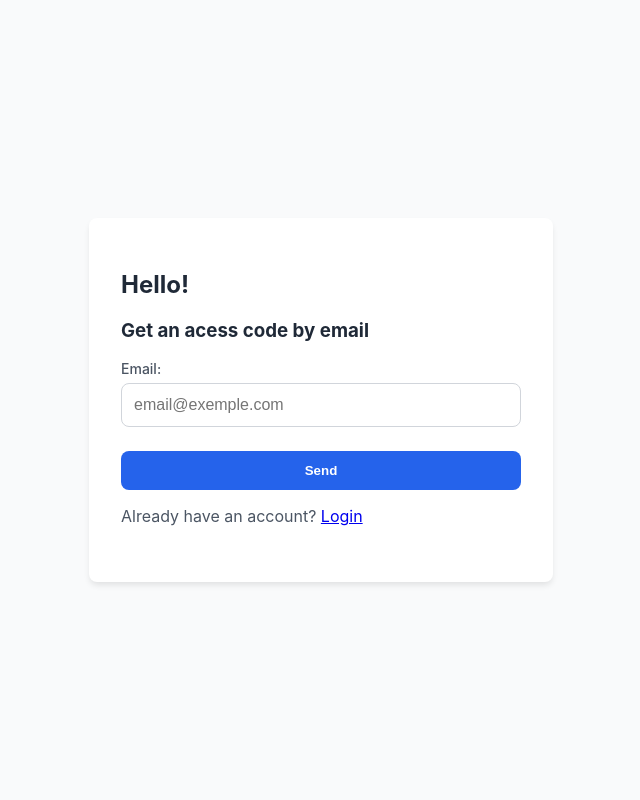
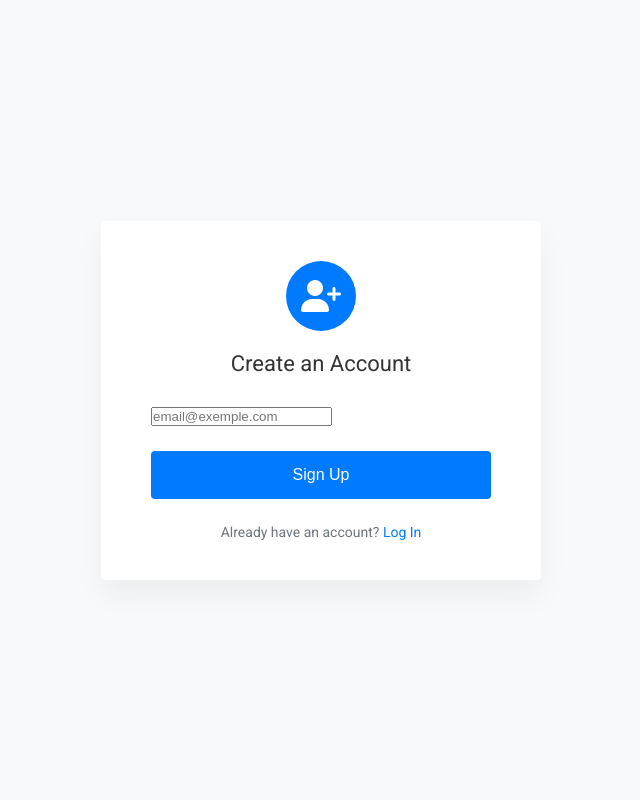
Before and after one commit to carlosEduardo704/Login_register_system, a Django app: page /signup/ in a window 1280 px wide. Shown: the whole page, without its empty margins (319-959 px from the left). Run offline with Django 5.2, Linux system fonts and the light colour scheme; parts of the project's set-up code (start-up, migrations or seed data) failed here and were passed over.

Commit message:
add: new templates and styles

```diff
--- a/app/templates/base.html
+++ b/app/templates/base.html
@@ -6,10 +6,12 @@
   <meta name="viewport" content="width=device-width, initial-scale=1.0">
   <title>{% block title %}{% endblock title %}</title>
   <link rel="stylesheet" href="{% static 'css/base.css' %}">
+  <link href="https://fonts.googleapis.com/css?family=Roboto:300,400,500&display=swap" rel="stylesheet">
+  <link rel="stylesheet" href="https://cdnjs.cloudflare.com/ajax/libs/font-awesome/6.4.0/css/all.min.css">
+  {% block links %}{% endblock links %}
+  {% block style %}{% endblock style %}
 </head>
 <body>
-  <div class="main-card">
     {% block content %}{% endblock %}
-  </div>
 </body>
 </html>
--- a/authentication/static/css/base.css
+++ b/authentication/static/css/base.css
@@ -1,71 +1,111 @@
-:root {
-    --primary: #2563EB;
-    --primary-hover: #1D4ED8;
-    --bg: #F9FAFB;
-    --card-bg: #FFFFFF;
-    --text-main: #1F2937;
-    --text-secondary: #4B5563;
-    --border: #D1D5DB;
-    --error: #EF4444;
-    --radius: 8px;
+@media (max-width: 480px) {
+    .login-card {
+        padding: 30px 20px;
+    }
+}
+
+* {
+    box-sizing: border-box;
+    margin: 0;
+    padding: 0;
 }
 
 body {
-    font-family: 'Inter', sans-serif;
-    background-color: var(--bg);
-    color: var(--text-main);
+    font-family: "Roboto", sans-serif;
+    background-color: #f8f9fa;
+    color: #333;
+    min-height: 100vh;
     display: flex;
+    flex-direction: column;
+    align-items: center;
     justify-content: center;
-    align-items: center;
-    min-height: 100vh;
-    margin: 0;
 }
 
 .main-card {
-    background: var(--card-bg);
-    padding: 32px;
-    border-radius: var(--radius);
-    box-shadow: 0 4px 6px -1px rgba(0, 0, 0, 0.1);
-    width: 100%;
-    max-width: 400px;
+    background: #fff;
+    width: 440px;
+    max-width: 90%;
+    padding: 40px 50px;
+    border-radius: 4px;
+    box-shadow: 0 15px 30px 0 rgba(0, 0, 0, 0.05);
+    text-align: center;
 }
 
-h1 { font-size: 24px; margin-bottom: 8px; text-align: center;}
-p { color: var(--text-secondary); margin-bottom: 24px; }
-
-.form-group { margin-bottom: 16px; }
-label { display: block; font-size: 14px; font-weight: 500; margin-bottom: 6px; }
-
-input {
-    width: 100%;
-    padding: 12px;
-    border: 1px solid var(--border);
-    border-radius: var(--radius);
-    box-sizing: border-box;
-    font-size: 16px;
+.user-icon {
+    width: 70px;
+    height: 70px;
+    background-color: #007bff;
+    border-radius: 50%;
+    margin: 0 auto 20px auto;
+    display: flex;
+    align-items: center;
+    justify-content: center;
+    color: #fff;
+    font-size: 32px;
 }
 
-input:focus {
-    outline: 2px solid var(--primary);
-    border-color: transparent;
+.main-card h3 {
+    font-size: 22px;
+    font-weight: 400;
+    color: #333;
+    margin-bottom: 30px;
 }
 
-button {
-    width: 100%;
-    padding: 12px;
-    background-color: var(--primary);
-    color: white;
-    border: none;
-    border-radius: var(--radius);
-    font-weight: 600;
-    cursor: pointer;
-    transition: background 0.2s;
+.form-group {
+    margin-bottom: 20px;
+    text-align: left;
 }
 
-button:hover { background-color: var(--primary-hover); }
+.form-input {
+    width: 100%;
+    height: 48px;
+    padding: 10px 15px;
+    font-size: 15px;
+    border: 1px solid #e1e1e1;
+    border-radius: 4px;
+    outline: none;
+    transition: border-color 0.3s;
+    color: #333;
+    background-color: #fff;
+}
 
-.error-message {
-    color: var(--error);
-    font-size: 12px;
-    margin-top: 4px;
+.form-input:focus {
+    border-color: #80bdff;
+    box-shadow: 0 0 0 0.2rem rgba(0, 123, 255, 0.25);
 }
+
+.btn-submit {
+    background-color: #007bff;
+    color: #fff;
+    border: none;
+    width: 100%;
+    height: 48px;
+    border-radius: 4px;
+    font-size: 16px;
+    cursor: pointer;
+    font-weight: 400;
+    transition: background-color 0.3s;
+    margin-top: 5px;
+    margin-bottom: 25px;
+}
+
+.btn-submit:hover {
+    background-color: #0056b3;
+}
+
+.form-actions {
+    display: flex;
+    justify-content: space-between;
+    align-items: center;
+    font-size: 14px;
+}
+
+.links {
+    color: #007bff;
+    text-decoration: none;
+    transition: color 0.3s;
+}
+
+.footer-links { font-size: 14px; color: #6c757d; }
+.footer-links a { color: #007bff; text-decoration: none; }
+.footer-links a:hover { text-decoration: underline; }
--- a/authentication/templates/signup.html
+++ b/authentication/templates/signup.html
@@ -1,36 +1,98 @@
 {% extends "base.html" %}
-{% block title %}Register{% endblock %}
+{% block title %}Sign Up{% endblock %}
+{% block style %}
+<style>
+  .form-input_otp {
+    width: 100%;
+    height: 55px;
+    padding: 10px 15px;
+    font-size: 24px;
+    text-align: center;
+    letter-spacing: 8px;
+    border: 1px solid #e1e1e1;
+    border-radius: 4px;
+    outline: none;
+    transition: border-color 0.3s;
+    color: #333;
+    background-color: #fff;
+    font-weight: 500;
+  }
+</style>
+{% endblock style %}
+{% block content %}
 
-{% block content %}
-  {% if step  == 1 %}
-    <h2>Hello!</h2>
-    <h3>Get an acess code by email</h3>
+{% if step == 1 %}
+<div class="main-card">
 
-  {% elif step == 2 %}
-    <h2>Enter the code sent to your email</h2>
-  {% elif step == 3%}
-    <h2>Create your password</h2>
-  {% endif %}
+  <div class="user-icon">
+    <i class="fa-solid fa-user-plus"></i>
+  </div>
 
-
-
-  <form method="post">
+  <h3>Create an Account</h3>
+  <form method="POST">
     {% csrf_token %}
     <input type="hidden" name="step" value="{{ step }}">
-    {{form.as_p}}
 
-    {% if step == 1 %}
-        <button type="submit">Send</button>
-    {% elif step == 2 %}
-        <button type="submit">Confirm</button>
-    {% else%}
-        <button type="submit">Create account</button>
-    {% endif %}
+    <div class="form-group">
+      {{ form.email }}
+    </div>
 
+    <button type="submit" class="btn-submit">Sign Up</button>
+
+    <div class="footer-links">
+      Already have an account? <a href="{% url 'login' %}">Log In</a>
+    </div>
   </form>
+</div>
+{% elif step == 2 %}
 
-  <div class="link">
-    <p>Already have an account? <a href="{% url 'login' %}">Login</a></p>
+<div class="main-card">
+  <div class="user-icon">
+    <i class="fa-solid fa-shield-halved"></i>
   </div>
 
+  <h3>Enter Verification Code</h3>
+  <p>We've sent a 6-digit code to your email address. Enter the code below to continue.</p>
+
+  <form method="POST">
+    {% csrf_token %}
+    <input type="hidden" name="step" value="{{ step }}">
+    <div class="form-group">
+      {{ form.otp_token}}
+    </div>
+
+    <button type="submit" class="btn-submit">Verify Code</button>
+
+    <div class="footer-links">
+      Didn't receive the code? <a href="#">Resend Code</a>
+    </div>
+  </form>
+</div>
+
+{% elif step == 3 %}
+
+<div class="main-card">
+  <div class="user-icon">
+    <i class="fa-solid fa-lock-open"></i>
+  </div>
+
+  <h3>Set Password</h3>
+
+  <form method="POST">
+    {% csrf_token %}
+    <input type="hidden" name="step" value="{{ step }}">
+    <div class="form-group">
+      {{form.password }}
+    </div>
+
+    <div class="form-group">
+      {{ form.password_confirmation }}
+    </div>
+
+    <button type="submit" class="btn-submit">Confirm</button>
+  </form>
+</div>
+
+{% endif %}
+
 {% endblock %}
```
Also changed, not shown: authentication/templates/emails/otp_token_template.html (+62 -9 lines), authentication/templates/emails/reset_password_link_template.html (+66 -8 lines), authentication/templates/forget_password.html (+35 -10 lines), authentication/templates/login.html (+23 -11 lines), authentication/templates/password_reset_confirmation.html (+25 -6 lines).
